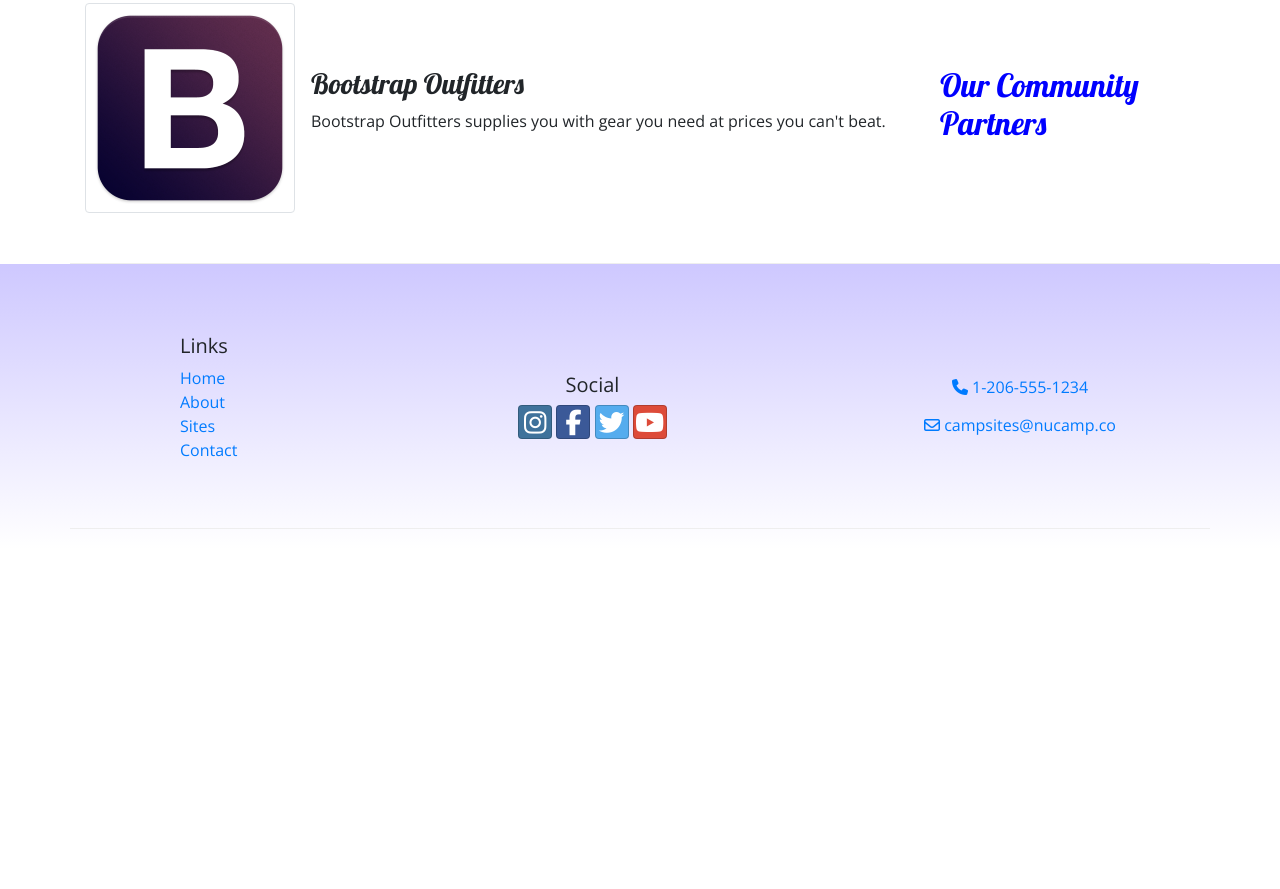
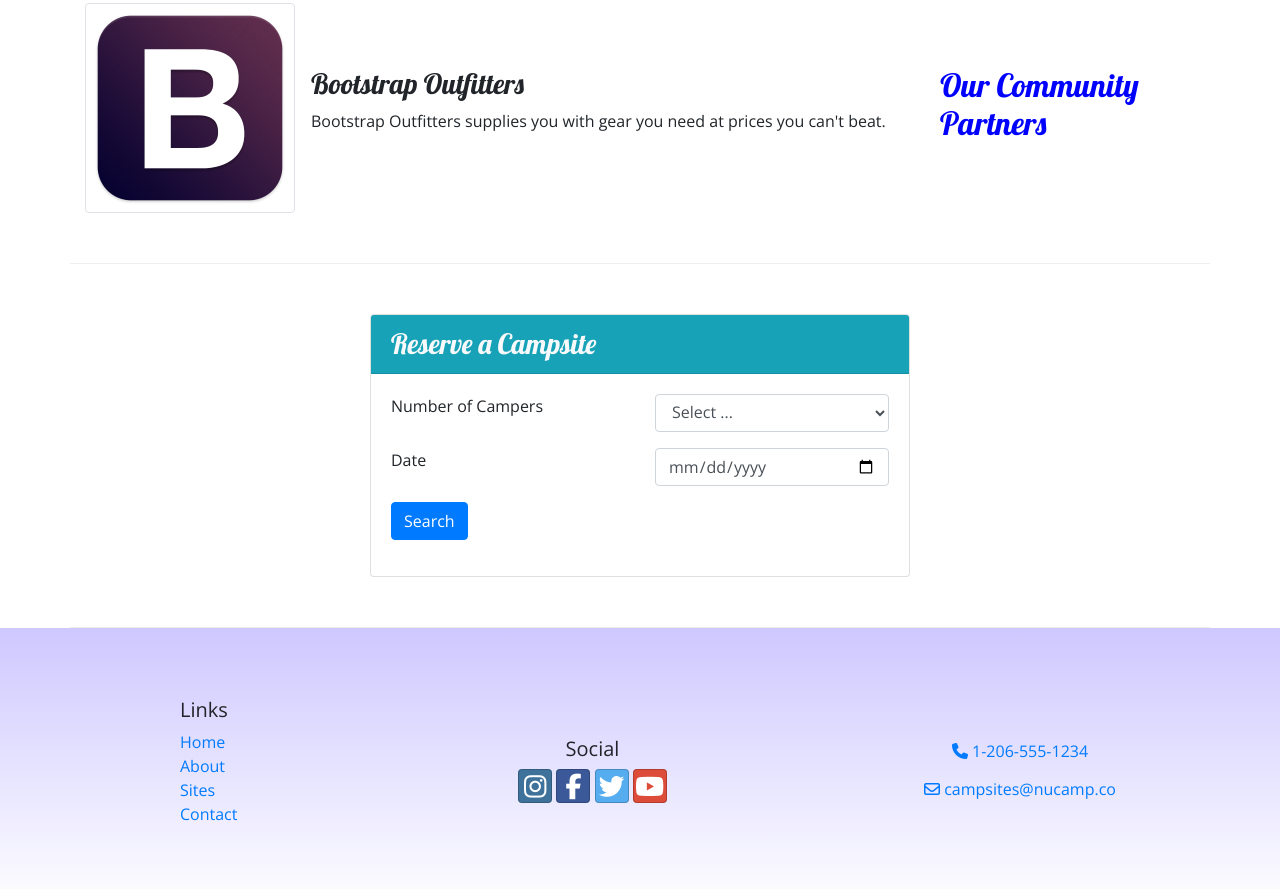
Before and after one commit to MoisesFC/NuCampSite, a website: page index.html in a window 1280 px wide. Shown: the part 889-1778 px from the top of the page. Before the commit the page ends 1438 px from the top, so only its background shows below. Drawn offline with nearby package versions, Linux system fonts and the light colour scheme.

Commit message:
Week 2 Assignment

```diff
--- a/index.html
+++ b/index.html
@@ -29,6 +29,11 @@
                     <h1>NuCamp</h1>
                     <h2>a better way to camp</h2>
                 </div>
+                <a  href="#reserveForm">
+                    <div class="col-md-4 col-xl-2">
+                        <button class="btn btn-info">Reserve Campsite</button>
+                    </div>
+                </a>
             </div>
         </div>
     </header>
@@ -52,30 +57,6 @@
             </div>
         </div>
     </nav>
-
-    <!-- <nav class="navbar navbar-expand-lg navbar-light bg-light">
-        <a class="navbar-brand" href="#">My Navbar</a>
-        <button class="navbar-toggler" type="button" data-toggle="collapse" data-target="#navbarNav"
-            aria-controls="navbarNav" aria-expanded="false" aria-label="Toggle navigation">
-            <span class="navbar-toggler-icon"></span>
-        </button>
-        <div class="collapse navbar-collapse" id="navbarNav">
-            <ul class="navbar-nav">
-                <li class="nav-item active">
-                    <a class="nav-link" href="#">Home <span class="sr-only">(current)</span></a>
-                </li>
-                <li class="nav-item">
-                    <a class="nav-link" href="aboutus.html">About Us</a>
-                </li>
-                <li class="nav-item">
-                    <a class="nav-link" href="#">Pricing</a>
-                </li>
-                <li class="nav-item">
-                    <a class="nav-link disabled" href="#">Disabled</a>
-                </li>
-            </ul>
-        </div>
-    </nav> -->
 
     <div class="container">
         <div class="row row-content align-items-center">
@@ -126,6 +107,43 @@
                 </div>
             </div>
         </div>
+        <div class="row row-content">
+            <div class="col-sm-6 mx-auto">
+                <div class="card">
+                    <h3 class="card-header bg-info text-light">Reserve a Campsite</h3>
+                    <div class="card-body">
+                        <form id="reserveForm" action="">
+                            <div class="row form-group">
+                                <label class="col-sm-6" for="numCampers">Number of Campers</label>
+                                <div class="col-sm-6">
+                                    <select class="form-control col form-select" name="numCampers" id="numCampers">
+                                        <option selected>Select ...</option>
+                                        <option value="1">1</option>
+                                        <option value="2">2</option>
+                                        <option value="3">3</option>
+                                        <option value="4">4</option>
+                                        <option value="5">5</option>
+                                        <option value="6">6</option>
+                                    </select>
+                                </div>
+                            </div>
+                            <div class="row form-group">
+                                <label class="col-sm-6" for="date">Date</label>
+                                <div class="col">
+                                    <input class="form-control" type="date" placeholder="01/01/2023">
+                                </div>
+                            </div>
+                            <div class="row form-group">
+                                <div class="col">
+                                    <button class="btn btn-primary" type="submit" value="submit">Search</button>
+                                </div>
+                            </div>
+                        </form>
+                    </div>
+                </div>
+            </div>
+
+        </div>
     </div>
 
     <footer class="site-footer">
```
